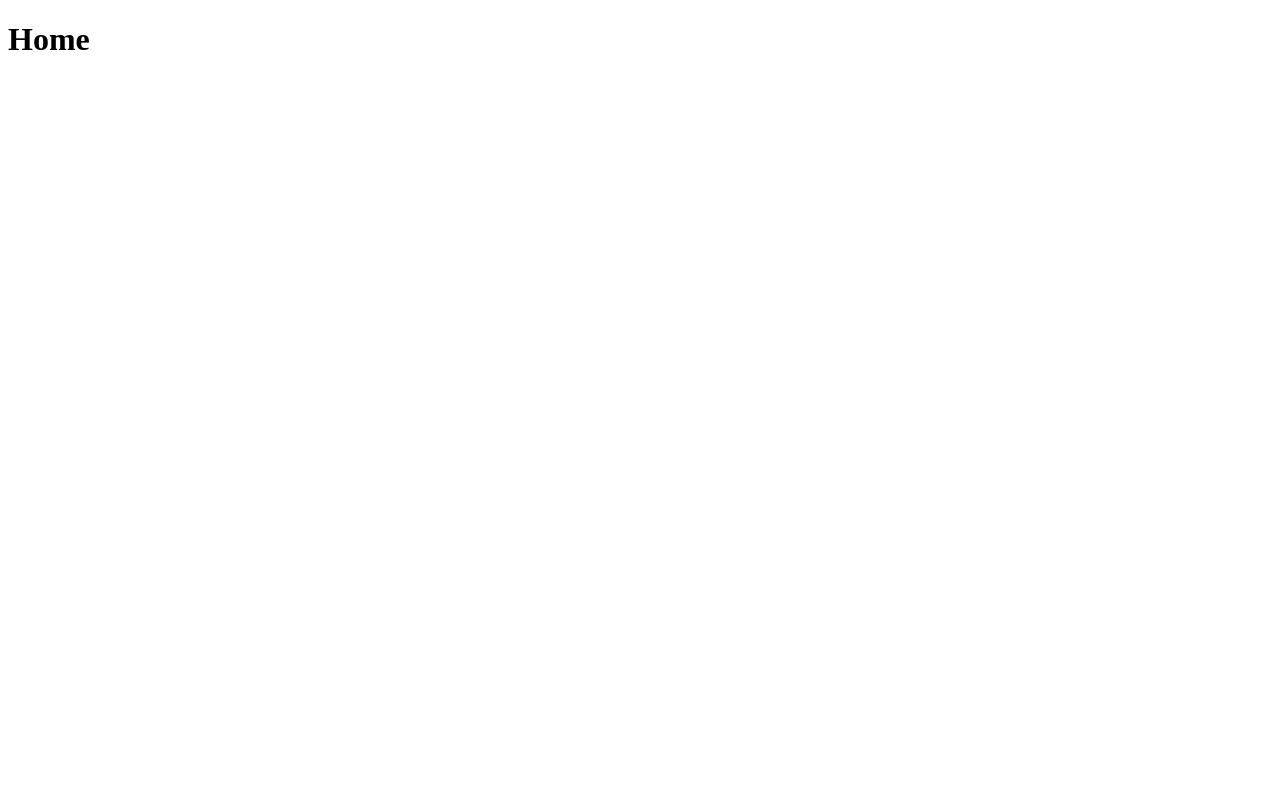
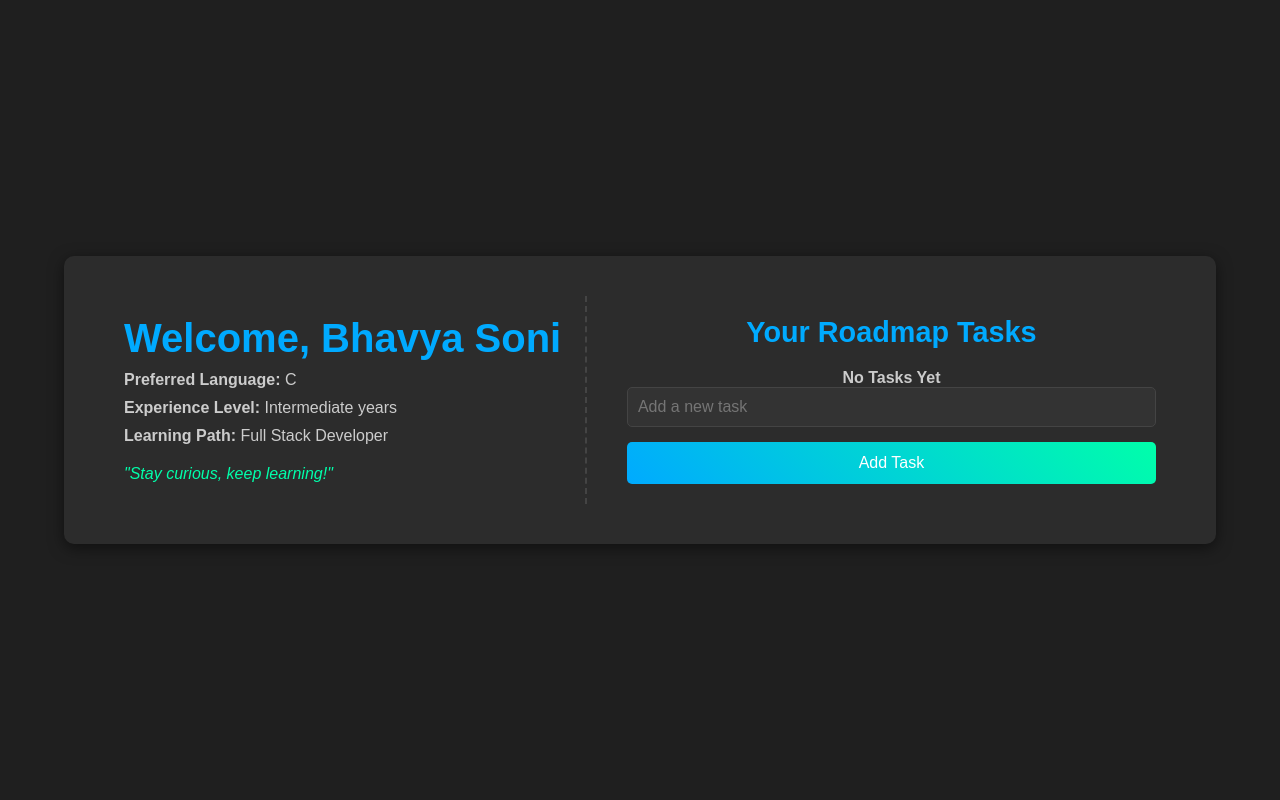
Before and after one commit to zGamingTechz/PathCoder, a Flask app: page / in a window 1280 px wide. Before the commit the page is almost empty. Run offline with Flask 3, Linux system fonts and the light colour scheme; a user stored in the database is signed in.

Commit message:
Added Home UI

```diff
--- a/app.py
+++ b/app.py
@@ -44,12 +44,25 @@ def home():
     #session["logged_in"] = False
     # REMOVEEE  !!!!!!!!!!!!!!
 
-    if 'logged_in' in session and session['logged_in']:
-        user = User.query.filter(User.email == session['user_email']).first()
-        return render_template('home.html', user=user)
-    elif 'answered' in session and not session['answered']:
-        return redirect(url_for('questions'))
-    return redirect(url_for('register'))
+    if request.method == "POST":
+        task_content = request.form['content']
+        new_task = ToDo(content=task_content)
+
+        try:
+            db.session.add(new_task)
+            db.session.commit()
+            return redirect('/')
+        except:
+            return "Error in adding task"
+    else:
+        tasks = ToDo.query.order_by(ToDo.id).all()
+
+        if 'logged_in' in session and session['logged_in']:
+            user = User.query.filter(User.email == session['user_email']).first()
+            return render_template('home.html', user=user, tasks = tasks)
+        elif 'answered' in session and not session['answered']:
+            return redirect(url_for('questions'))
+        return redirect(url_for('register'))
 
 
 @app.route('/questions', methods=['GET', 'POST'])
--- /dev/null
+++ b/static/style_home.css
@@ -0,0 +1,152 @@
+/* General Reset */
+* {
+    margin: 0;
+    padding: 0;
+    box-sizing: border-box;
+}
+
+body {
+    font-family: 'Arial', sans-serif;
+    background-color: #1f1f1f;
+    color: #f1f1f1;
+    display: flex;
+    justify-content: center;
+    align-items: center;
+    min-height: 100vh;
+}
+
+/* Container Layout */
+.container {
+    display: flex;
+    gap: 20px;
+    padding: 40px;
+    background-color: #2c2c2c;
+    border-radius: 10px;
+    box-shadow: 0 4px 15px rgba(0, 0, 0, 0.5);
+    width: 90%;
+    max-width: 1200px;
+}
+
+/* Left Section */
+.welcome-section {
+    flex: 1;
+    border-right: 2px dashed #444;
+    padding: 20px;
+}
+
+.welcome-section h1 {
+    font-size: 2.5rem;
+    color: #00aaff;
+    margin-bottom: 10px;
+}
+
+.welcome-section p {
+    font-size: 1rem;
+    color: #cccccc;
+    margin-bottom: 10px;
+}
+
+.quote {
+    font-size: 1rem;
+    font-style: italic;
+    color: #00ffaa;
+    margin-top: 20px;
+}
+
+/* Right Section */
+.form-container {
+    flex: 1.2;
+    padding: 20px;
+}
+
+h2 {
+    text-align: center;
+    margin-bottom: 20px;
+    color: #00aaff;
+    font-size: 1.8rem;
+}
+
+form input[type="text"] {
+    width: 100%;
+    padding: 10px;
+    margin-bottom: 15px;
+    border-radius: 5px;
+    border: 1px solid #444;
+    background-color: #333;
+    color: #f1f1f1;
+    font-size: 1rem;
+}
+
+form button {
+    width: 100%;
+    padding: 12px;
+    border: none;
+    border-radius: 5px;
+    background: linear-gradient(45deg, #00aaff, #00ffaa);
+    color: #fff;
+    font-size: 1rem;
+    cursor: pointer;
+    transition: background-color 0.3s;
+}
+
+form button:hover {
+    background-color: #0088cc;
+}
+
+/* Task List */
+.scrollable-questions {
+    max-height: 300px;
+    overflow-y: auto;
+    margin-bottom: 20px;
+}
+
+table {
+    width: 100%;
+    border-collapse: collapse;
+}
+
+table th,
+table td {
+    padding: 10px;
+    text-align: left;
+    font-size: 1rem;
+    border-bottom: 1px solid #444;
+    word-break: break-word;
+}
+
+table th {
+    color: #00aaff;
+}
+
+table .task-cell {
+    max-width: 300px;
+}
+
+table .action-cell {
+    display: flex;
+    gap: 10px;
+}
+
+a.btn {
+    display: inline-block;
+    padding: 8px 12px;
+    text-align: center;
+    color: #fff;
+    background-color: #00aaff;
+    border-radius: 5px;
+    text-decoration: none;
+    font-size: 0.9rem;
+    transition: background-color 0.3s;
+}
+
+a.btn:hover {
+    background-color: #0088cc;
+}
+
+a.btn.delete {
+    background-color: #ff5555;
+}
+
+a.btn.delete:hover {
+    background-color: #dd3333;
+}
--- a/templates/home.html
+++ b/templates/home.html
@@ -1,5 +1,56 @@
-{% extends 'base.html' %}
+{% extends "base.html" %}
+
+{% block head %}
+<link rel="stylesheet" href="{{ url_for('static', filename='style_home.css') }}">
+<title>User Dashboard</title>
+{% endblock %}
 
 {% block body %}
-<h1>Home</h1>
+<div class="container">
+    <!-- Left Section: User Information -->
+    <div class="welcome-section">
+        <h1>Welcome, {{ user.name }}</h1>
+        <p><strong>Preferred Language:</strong> {{ user.language }}</p>
+        <p><strong>Experience Level:</strong> {{ user.experience }} years</p>
+        <p><strong>Learning Path:</strong> {{ user.path }}</p>
+        <div class="quote">
+            "Stay curious, keep learning!"
+        </div>
+    </div>
+
+    <!-- Right Section: To-Do List -->
+    <div class="form-container">
+        <h2>Your Roadmap Tasks</h2>
+        {% if tasks|length < 1 %}
+        <h4 style="text-align: center; color: #cccccc;">No Tasks Yet</h4>
+        {% else %}
+        <div class="scrollable-questions">
+            <table>
+                <thead>
+                    <tr>
+                        <th>Task</th>
+                        <th>Actions</th>
+                    </tr>
+                </thead>
+                <tbody>
+                    {% for task in tasks %}
+                    <tr>
+                        <td class="task-cell">{{ task.content }}</td>
+                        <td class="action-cell">
+                            <a href="/delete/{{ task.id }}" class="btn delete">Delete</a>
+                            <a href="/update/{{ task.id }}" class="btn update">Update</a>
+                        </td>
+                    </tr>
+                    {% endfor %}
+                </tbody>
+            </table>
+        </div>
+        {% endif %}
+
+        <form action="/" method="post">
+            <input type="text" name="content" id="content" placeholder="Add a new task" required>
+            <button type="submit">Add Task</button>
+        </form>
+    </div>
+</div>
 {% endblock %}
```
Also changed, not shown: instance/test.db.
